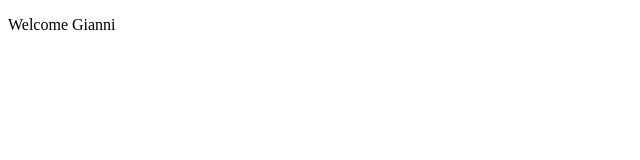
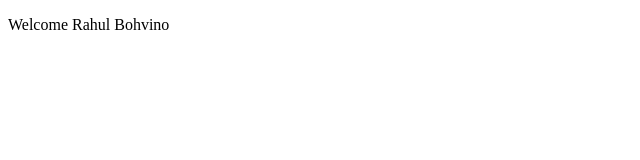
Before and after one commit to Underscore2/EserciziReact, a React (Create React App) app in the folder esercizio/: page / in a window 1280 px wide. Shown: the top 160 px of the page, without its empty margins (0-640 px from the left). Built offline with nearby package versions, Linux system fonts and the light colour scheme.

Commit message:
feat/Props 02 - Done

```diff
--- a/esercizio/src/App.js
+++ b/esercizio/src/App.js
@@ -7,10 +7,12 @@ class App extends React.Component {
 
         return (
             <div>
-                <Welcome name="Gianni" />
+                <Welcome />
             </div>
         )
     }
 }
 
+
+
 export default App
--- a/esercizio/src/Welcome.js
+++ b/esercizio/src/Welcome.js
@@ -3,8 +3,12 @@ import React from "react";
 class Welcome extends React.Component {
     render() {
         return (
-            <p> Welcome {this.props.name}</p>
+            <p> Welcome  {this.props.name}</p>
         )
     }
 }
+
+Welcome.defaultProps = {
+    name: "Rahul Bohvino"
+}
 export default Welcome;
```
